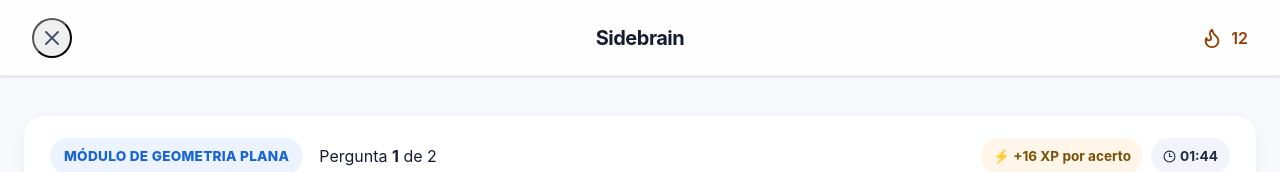
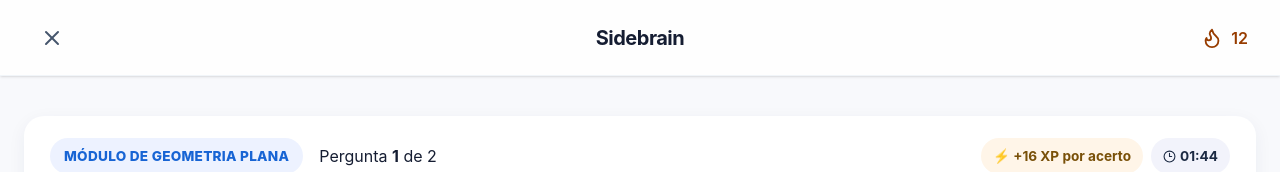
Before and after one commit to FR0M-ZER0/sidebrain-front, a React (Vite) app: page /quiz in a window 1280 px wide. Shown: the top 172 px of the page. Built offline with nearby package versions, Linux system fonts and the light colour scheme; no server answers.

Commit message:
fix(sdb-78): adicione classe para corrigir a aparência dos botões do motion

```diff
--- a/src/App.css
+++ b/src/App.css
@@ -2481,6 +2481,11 @@
   margin-top: 16px;
 }
 
+.normalize-button {
+  border: none;
+  background: none;
+}
+
 .assessment-main .assessment-card {
   margin-top: 28px;
   border-radius: 22px;
--- a/src/components/customer/lesson/LessonFocusLayout.tsx
+++ b/src/components/customer/lesson/LessonFocusLayout.tsx
@@ -23,7 +23,7 @@
 					onClick={onExit}
 					whileHover={shouldReduceMotion ? undefined : { scale: 1.02 }}
 					whileTap={shouldReduceMotion ? undefined : { scale: 0.98 }}
-					className="inline-flex h-10 w-10 items-center justify-center rounded-full text-slate-600 transition-colors hover:bg-slate-100 hover:text-slate-900 focus-visible:outline focus-visible:outline-primary"
+					className="normalize-button inline-flex h-10 w-10 items-center justify-center rounded-full text-slate-600 transition-colors hover:text-red-900"
 				>
 					<X aria-hidden="true" size={24} />
 				</motion.button>
```
